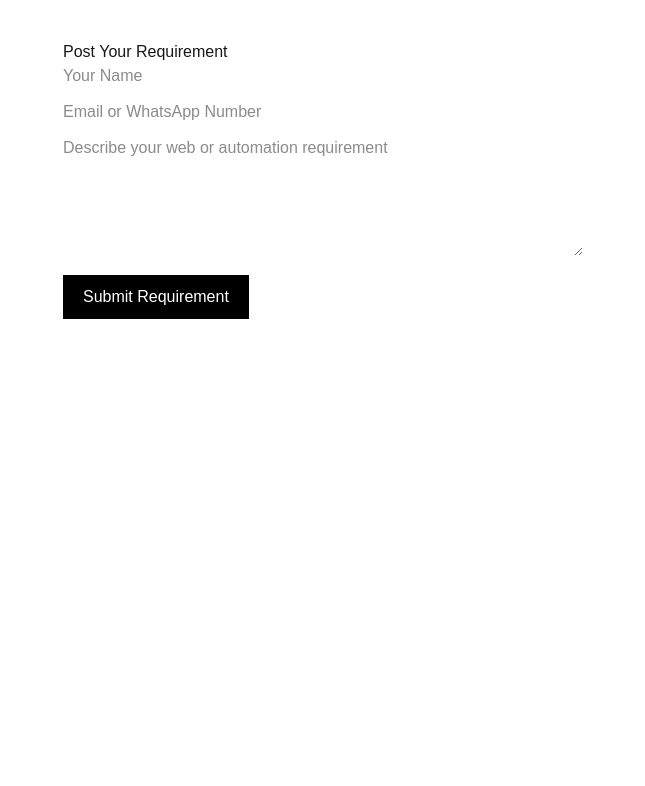
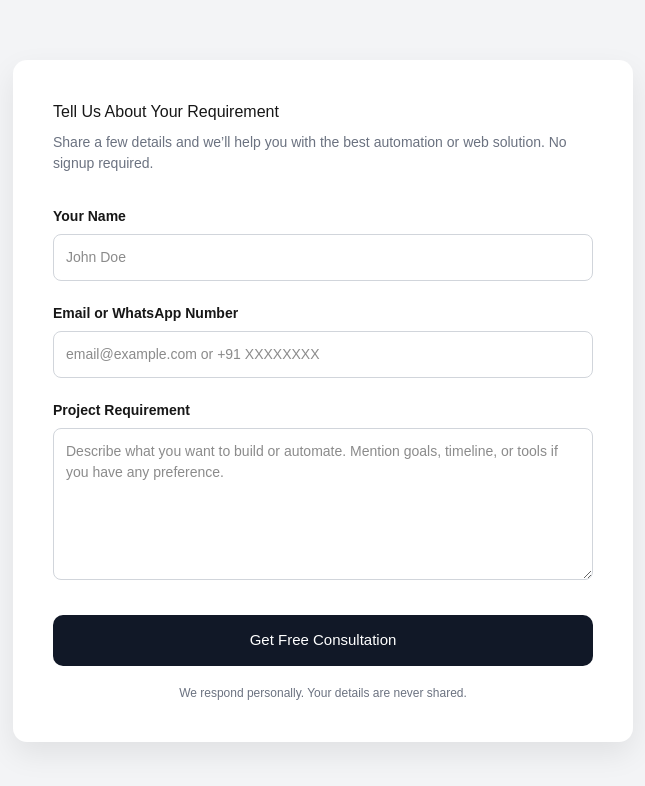
Before and after one commit to AdiShebe/freelancer-frontend, a Next.js app: page /post-requirement in a window 1280 px wide. Shown: the top 786 px of the page, without its empty margins (317-962 px from the left). Built offline with nearby package versions, Linux system fonts and the light colour scheme.

Commit message:
Optimize AutomateX post requirement form UI

```diff
--- a/src/pages/post-requirement.js
+++ b/src/pages/post-requirement.js
@@ -8,7 +8,7 @@ export default function PostRequirement() {
 
   function submitForm() {
     const message = `
-New Requirement Received
+New Requirement – AutomateX
 
 Name: ${name}
 Contact: ${contact}
@@ -17,61 +17,167 @@ Requirement:
 ${requirement}
     `;
 
-    // Open email client
     window.location.href =
-      `mailto:shebeaditya@gmail.com?subject=New Project Requirement&body=${encodeURIComponent(message)}`;
+      `mailto:shebeaditya@gmail.com?subject=New Project Requirement (AutomateX)&body=${encodeURIComponent(message)}`;
 
     setSubmitted(true);
   }
 
   if (submitted) {
     return (
-      <div style={{ padding: 40, textAlign: "center" }}>
-        <h2>Thanks! 🎉</h2>
-        <p>Your requirement has been submitted.</p>
-        <p>I’ll contact you shortly.</p>
+      <div
+        style={{
+          minHeight: "80vh",
+          display: "flex",
+          justifyContent: "center",
+          alignItems: "center",
+          background: "#f9fafb",
+          padding: "20px",
+        }}
+      >
+        <div
+          style={{
+            background: "#ffffff",
+            padding: "40px",
+            borderRadius: "12px",
+            maxWidth: "520px",
+            width: "100%",
+            textAlign: "center",
+            boxShadow: "0 10px 25px rgba(0,0,0,0.08)",
+          }}
+        >
+          <h2 style={{ marginBottom: "12px" }}>Thank you! 🎉</h2>
+          <p style={{ color: "#374151", marginBottom: "16px" }}>
+            Your requirement has been successfully submitted.
+          </p>
+          <p style={{ fontSize: "14px", color: "#6b7280" }}>
+            I’ll personally review it and contact you shortly.
+          </p>
+        </div>
       </div>
     );
   }
 
   return (
-    <div style={{ padding: 40, maxWidth: 600, margin: "0 auto" }}>
-      <h2>Post Your Requirement</h2>
+    <div
+      style={{
+        minHeight: "100vh",
+        background: "#f3f4f6",
+        padding: "60px 20px",
+      }}
+    >
+      <div
+        style={{
+          maxWidth: "620px",
+          margin: "0 auto",
+          background: "#ffffff",
+          padding: "40px",
+          borderRadius: "14px",
+          boxShadow: "0 12px 30px rgba(0,0,0,0.08)",
+        }}
+      >
+        {/* HEADER */}
+        <div style={{ marginBottom: "30px" }}>
+          <h2 style={{ marginBottom: "8px" }}>
+            Tell Us About Your Requirement
+          </h2>
+          <p style={{ fontSize: "14px", color: "#6b7280" }}>
+            Share a few details and we’ll help you with the best automation or web solution.
+            No signup required.
+          </p>
+        </div>
 
+        {/* NAME */}
+        <div style={{ marginBottom: "20px" }}>
+          <label style={{ fontSize: "14px", fontWeight: "600" }}>
+            Your Name
+          </label>
           <input
-        placeholder="Your Name"
             value={name}
             onChange={(e) => setName(e.target.value)}
-        style={{ width: "100%", marginBottom: 12 }}
+            placeholder="John Doe"
+            style={{
+              width: "100%",
+              padding: "12px",
+              marginTop: "6px",
+              borderRadius: "8px",
+              border: "1px solid #d1d5db",
+              fontSize: "14px",
+            }}
           />
+        </div>
 
+        {/* CONTACT */}
+        <div style={{ marginBottom: "20px" }}>
+          <label style={{ fontSize: "14px", fontWeight: "600" }}>
+            Email or WhatsApp Number
+          </label>
           <input
-        placeholder="Email or WhatsApp Number"
             value={contact}
             onChange={(e) => setContact(e.target.value)}
-        style={{ width: "100%", marginBottom: 12 }}
+            placeholder="email@example.com or +91 XXXXXXXX"
+            style={{
+              width: "100%",
+              padding: "12px",
+              marginTop: "6px",
+              borderRadius: "8px",
+              border: "1px solid #d1d5db",
+              fontSize: "14px",
+            }}
           />
+        </div>
 
+        {/* REQUIREMENT */}
+        <div style={{ marginBottom: "28px" }}>
+          <label style={{ fontSize: "14px", fontWeight: "600" }}>
+            Project Requirement
+          </label>
           <textarea
-        placeholder="Describe your web or automation requirement"
             value={requirement}
             onChange={(e) => setRequirement(e.target.value)}
-        rows={5}
-        style={{ width: "100%", marginBottom: 12 }}
+            rows={6}
+            placeholder="Describe what you want to build or automate. Mention goals, timeline, or tools if you have any preference."
+            style={{
+              width: "100%",
+              padding: "12px",
+              marginTop: "6px",
+              borderRadius: "8px",
+              border: "1px solid #d1d5db",
+              fontSize: "14px",
+              resize: "vertical",
+            }}
           />
+        </div>
 
+        {/* CTA */}
         <button
           onClick={submitForm}
           style={{
-          padding: "10px 20px",
-          background: "black",
-          color: "white",
+            width: "100%",
+            padding: "14px",
+            background: "#111827",
+            color: "#ffffff",
             border: "none",
+            borderRadius: "10px",
+            fontSize: "15px",
             cursor: "pointer",
           }}
         >
-        Submit Requirement
+          Get Free Consultation
         </button>
+
+        {/* TRUST NOTE */}
+        <p
+          style={{
+            marginTop: "18px",
+            fontSize: "12px",
+            color: "#6b7280",
+            textAlign: "center",
+          }}
+        >
+          We respond personally. Your details are never shared.
+        </p>
+      </div>
     </div>
   );
 }
```
Lines whose indentation alone changed are shown as unchanged.
